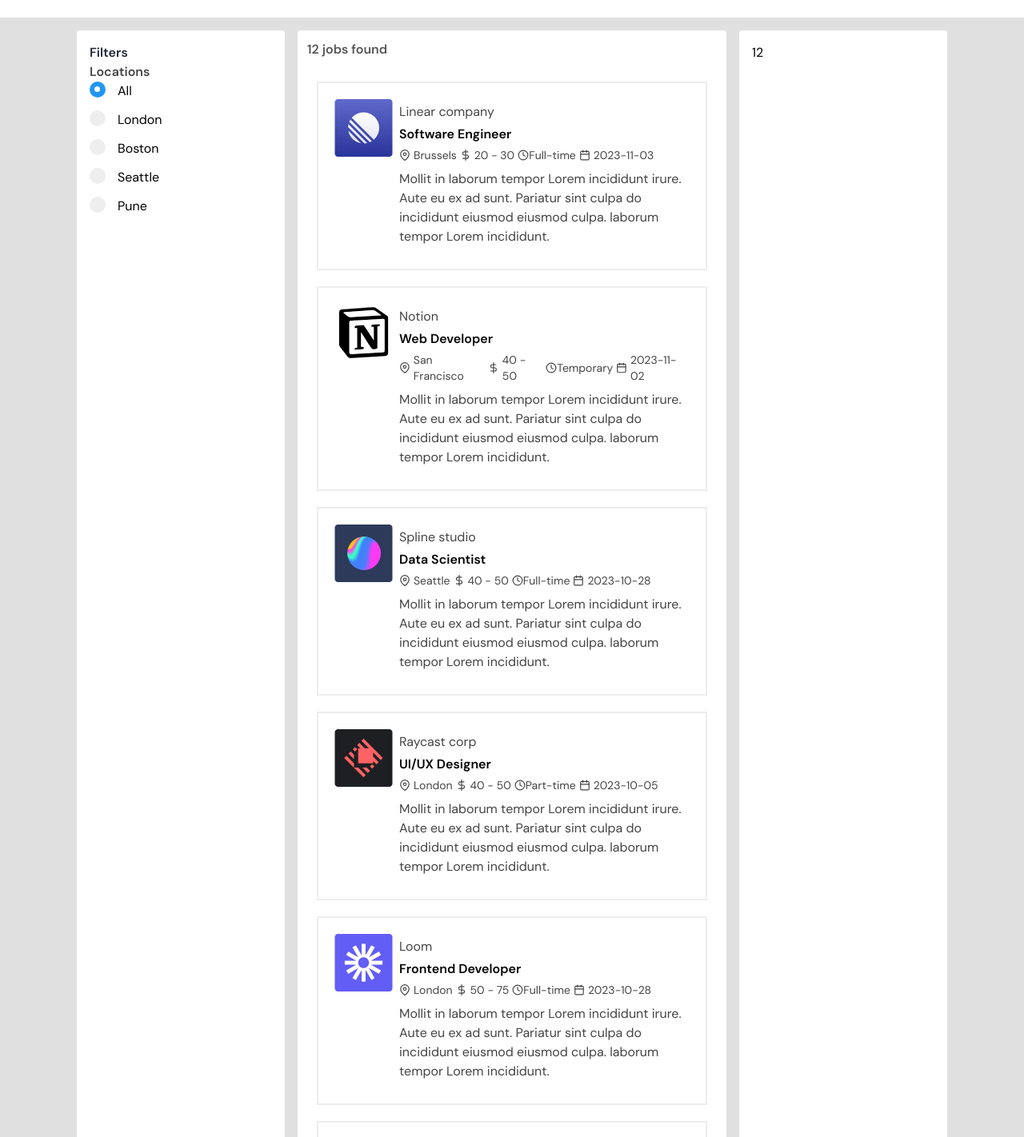
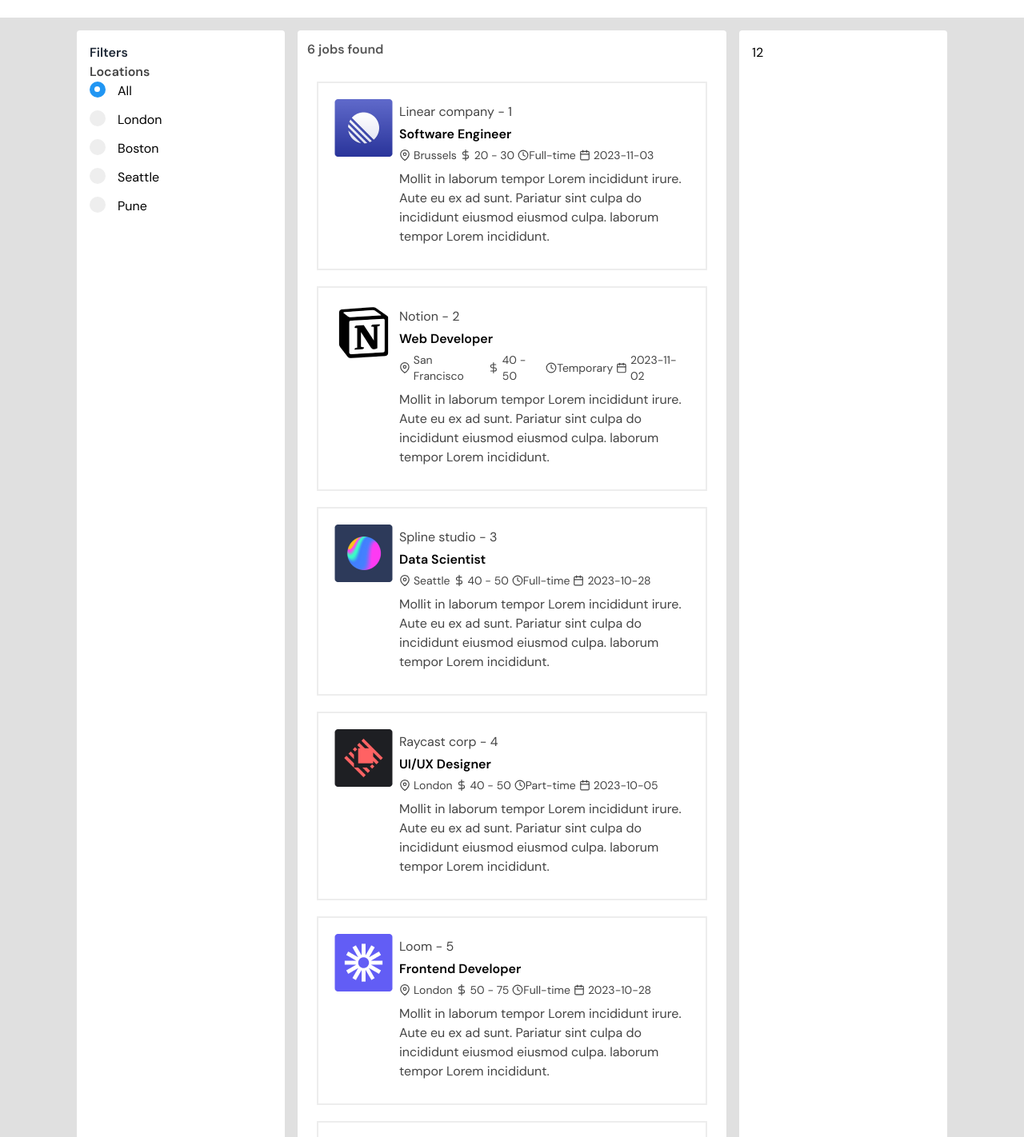
Before and after one commit to codewithtinu/MERN-Projects, a React (Vite) app in the folder job-portal-mern/: page / in a window 1280 px wide. Shown: the part 380-1802 px from the top of the page at 80% size. Built offline with nearby package versions, Linux system fonts and the light colour scheme.

Commit message:
Added Pagination

```diff
--- a/job-portal-mern/public/jobs.json
+++ b/job-portal-mern/public/jobs.json
@@ -1,7 +1,7 @@
 [
     {
       "id": 1,
-      "companyName": "Linear company",
+      "companyName": "Linear company - 1",
       "jobTitle": "Software Engineer",
       "companyLogo": "/images/Linear.png",
       "minPrice": "20",
@@ -15,7 +15,7 @@
     },
     {
       "id": 2,
-      "companyName": "Notion",
+      "companyName": "Notion - 2",
       "jobTitle": "Web Developer",
       "companyLogo": "/images/Notion.png",
       "minPrice": "40",
@@ -29,7 +29,7 @@
     },
     {
       "id": 3,
-      "companyName": "Spline studio",
+      "companyName": "Spline studio - 3",
       "jobTitle": "Data Scientist",
       "companyLogo": "/images/Spline.png",
       "minPrice": "40",
@@ -43,7 +43,7 @@
     },
     {
       "id": 4,
-      "companyName": "Raycast corp",
+      "companyName": "Raycast corp - 4",
       "jobTitle": "UI/UX Designer",
       "companyLogo": "/images/Raycast.png",
       "minPrice": "40",
@@ -57,7 +57,7 @@
     },
     {
       "id": 5,
-      "companyName": "Loom",
+      "companyName": "Loom - 5",
       "jobTitle": "Frontend Developer",
       "companyLogo": "/images/Loom.png",
       "minPrice": "50",
@@ -71,7 +71,7 @@
     },
     {
       "id": 6,
-      "companyName": "Trainline group",
+      "companyName": "Trainline group - 6",
       "jobTitle": "DevOps Engineer",
       "companyLogo": "/images/Trainline.png",
       "minPrice": "80",
@@ -85,7 +85,7 @@
     },
     {
       "id": 1,
-      "companyName": "Linear company",
+      "companyName": "Linear company - 7",
       "jobTitle": "Software Engineer",
       "companyLogo": "/images/Linear.png",
       "minPrice": "30",
@@ -99,7 +99,7 @@
     },
     {
       "id": 2,
-      "companyName": "Notion",
+      "companyName": "Notion  - 8",
       "jobTitle": "Web Developer",
       "companyLogo": "/images/Notion.png",
       "minPrice": "40",
@@ -113,7 +113,7 @@
     },
     {
       "id": 3,
-      "companyName": "Spline studio",
+      "companyName": "Spline studio - 9",
       "jobTitle": "Data Scientist",
       "companyLogo": "/images/Spline.png",
       "minPrice": "40",
@@ -127,7 +127,7 @@
     },
     {
       "id": 4,
-      "companyName": "Raycast corp",
+      "companyName": "Raycast corp - 10",
       "jobTitle": "UI/UX Designer",
       "companyLogo": "/images/Raycast.png",
       "minPrice": "40",
@@ -141,7 +141,7 @@
     },
     {
       "id": 5,
-      "companyName": "Loom",
+      "companyName": "Loom - 11",
       "jobTitle": "Frontend Developer",
       "companyLogo": "/images/Loom.png",
       "minPrice": "50",
@@ -155,7 +155,7 @@
     },
     {
       "id": 6,
-      "companyName": "Trainline group",
+      "companyName": "Trainline group - 12",
       "jobTitle": "DevOps Engineer",
       "companyLogo": "/images/Trainline.png",
       "minPrice": "80",
--- a/job-portal-mern/src/Pages/Home.jsx
+++ b/job-portal-mern/src/Pages/Home.jsx
@@ -36,11 +36,12 @@ const Home = () => {
   const calculatePages = () => {
     let startIndex = (currentPage - 1) * itemsPerpage;
     let endIndex = startIndex + itemsPerpage;
-    return startIndex, endIndex;
+    return {startIndex, endIndex};
   };
 
   // next page
   const nextPage = () => {
+    alert('next');
     if(currentPage <  Math.ceil(filterItems.length / itemsPerpage)){
       setCurrentPage(currentPage + 1);
     }
@@ -48,6 +49,7 @@ const Home = () => {
 
   // previous page
   const previousPage = () => {
+    alert('back');
     if(currentPage > 1) {
       setCurrentPage(currentPage - 1);
     }
@@ -88,7 +90,11 @@ const Home = () => {
           parseInt(maxPrice) <= parseInt(selected)
       );
     }
-    calculatePages();
+
+    // extract data items
+    const {startIndex, endIndex} = calculatePages();
+    filteredJobs = filteredJobs.slice(startIndex, endIndex);
+
     return filteredJobs.map((data, i) => (
       // console.log('map data: ', data)
       <Cards key={i} data={data} />
@@ -127,11 +133,25 @@ const Home = () => {
                 </p>
               )}
               {/* pagination */}
-              <div className="flex justify-center mt-5 mb-5 space-x-8">
-                <button className="text-xs text-primary font-semibold" onClick={previousPage}>Previous</button>
+                {
+                  result.length > 0
+                  ? (
+                    <div className="flex justify-center mt-5 mb-5 space-x-8">
+                      <button className="text-xs text-primary font-semibold" onClick={previousPage}>Previous</button>
+                      <span className="text-xs text-gray-700 font-semibold">Pages: {currentPage} 0f {Math.ceil(filterItems.length / itemsPerpage)}</span>
+                      <button className="text-xs text-primary font-semibold" onClick={nextPage}>Next</button>
+                    </div>
+                  )
+                  : ''
+                }
+
+              {/*
+                <div className="flex justify-center mt-5 mb-5 space-x-8">
+
                 <span>Page count</span>
-                <button className="text-xs text-primary font-semibold" onClick={nextPage}>Next</button>
+
               </div>
+              */}
             </div>
             <div className="bg-white p-4 rounded">12</div>
           </div>
```
